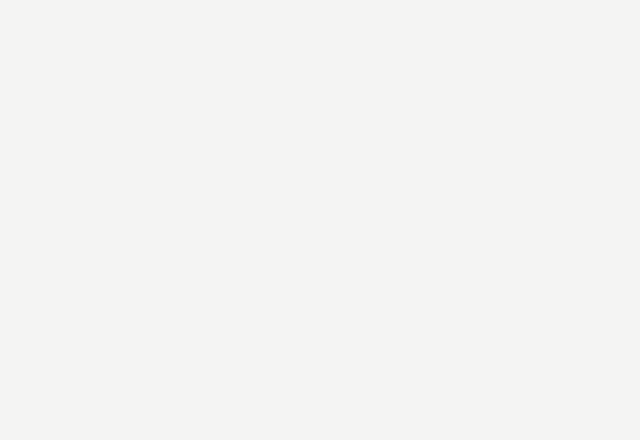
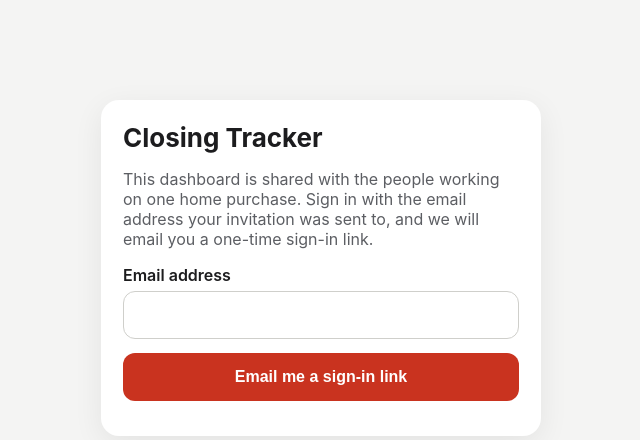
Before and after one commit to HamHockHQ/concord-416, a plain HTML site: page index.html in a window 1280 px wide. Shown: the whole page, without its empty margins (319-959 px from the left). Drawn offline with Linux system fonts and the light colour scheme.

Commit message:
Fix: signed-out view must be visible by default (boot hides it on sign-in)

```diff
--- a/index.html
+++ b/index.html
@@ -291,7 +291,7 @@
 <div class="wrap">
 
   <!-- Signed-out view: no deal data exists on this page. -->
-  <main id="signedout" class="signin" hidden>
+  <main id="signedout" class="signin">
     <div class="card">
       <h1>Closing Tracker</h1>
       <p class="muted">This dashboard is shared with the people working on one home purchase. Sign in with the email address your invitation was sent to, and we will email you a one-time sign-in link.</p>
```
